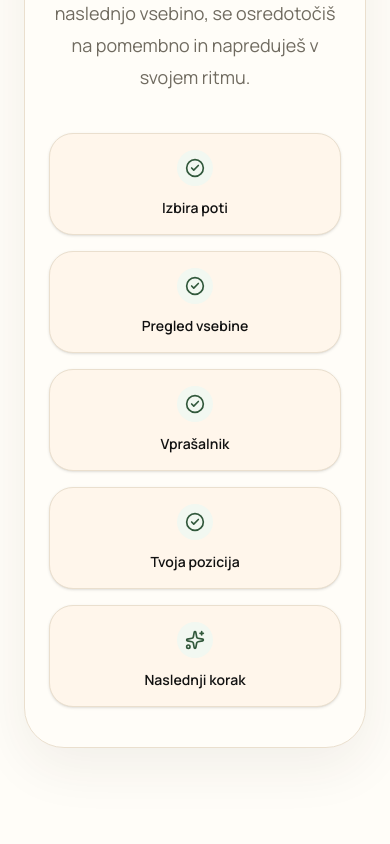
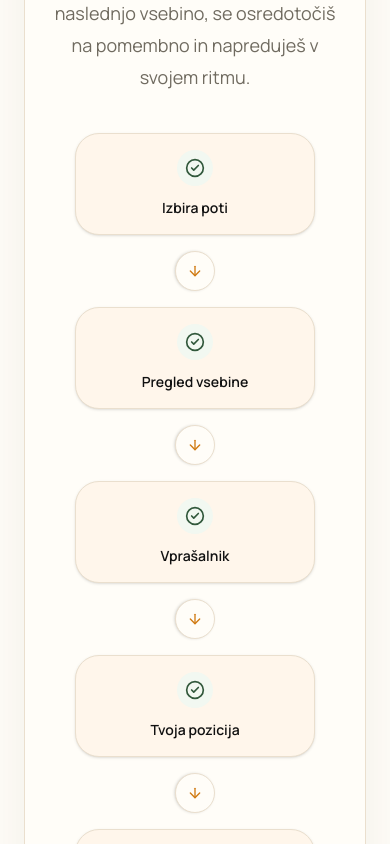
Before and after one commit to McTehno/Psi-Up, a React (Vite) app in the folder frontend/: page / in a window 390 px wide. Shown: the part 3540-4384 px from the top of the page. Built offline with nearby package versions, Linux system fonts and the light colour scheme; no server answers.

Commit message:
Posodobljen responsive prikaz home page

```diff
--- a/frontend/src/pages/HomePage/HomePage.tsx
+++ b/frontend/src/pages/HomePage/HomePage.tsx
@@ -60,7 +60,7 @@ function HomePage() {
 	}, [isSearchActive])
 
 	return (
-		<main className="relative isolate overflow-x-hidden bg-[#fffdf8] text-[#111111] lg:h-screen lg:snap-y lg:snap-mandatory lg:overflow-y-auto lg:scroll-smooth">
+		<main className="relative isolate min-h-screen overflow-x-hidden bg-[#fffdf8] text-[#111111] lg:h-screen lg:snap-y lg:snap-mandatory lg:overflow-y-auto lg:scroll-smooth">
 			<HomeBackground />
 
 			<div
--- a/frontend/src/pages/HomePage/components/HomeFlowSlide.tsx
+++ b/frontend/src/pages/HomePage/components/HomeFlowSlide.tsx
@@ -11,9 +11,9 @@ type HomeFlowSlideProps = {
 function HomeFlowSlide({ flowSteps }: HomeFlowSlideProps) {
 	return (
 		<section
-	id="digcomp"
-	className="flex py-16 lg:h-screen lg:snap-start lg:items-center lg:overflow-hidden lg:py-12"
->
+			id="digcomp"
+			className="flex py-16 lg:h-screen lg:snap-start lg:items-center lg:overflow-hidden lg:py-12"
+		>
 			<div className="w-full">
 				<div className="rounded-[2.5rem] border border-[#eadfce] bg-[#fffdf8] px-6 py-10 text-center shadow-[0_18px_55px_rgba(57,47,35,0.07)] sm:px-10 sm:py-12">
 					<div className="mx-auto max-w-3xl">
@@ -38,7 +38,7 @@ function HomeFlowSlide({ flowSteps }: HomeFlowSlideProps) {
 								key={step}
 								className="flex w-full flex-col items-center gap-4 lg:w-auto lg:flex-row"
 							>
-								<div className="flex min-h-[88px] w-full items-center justify-center rounded-[1.5rem] border border-[#eadfce] bg-[#fff6eb] px-5 py-4 shadow-sm lg:w-[165px]">
+								<div className="flex min-h-[88px] w-[240px] max-w-full items-center justify-center rounded-[1.5rem] border border-[#eadfce] bg-[#fff6eb] px-5 py-4 shadow-sm sm:w-[280px] lg:w-[165px]">
 									<div>
 										<span className="mx-auto flex h-9 w-9 items-center justify-center rounded-full bg-[#f2f8f1] text-[#31583b]">
 											{index === flowSteps.length - 1 ? (
@@ -55,7 +55,7 @@ function HomeFlowSlide({ flowSteps }: HomeFlowSlideProps) {
 								</div>
 
 								{index < flowSteps.length - 1 && (
-									<span className="hidden h-10 w-10 items-center justify-center rounded-full border border-[#eadfce] bg-[#fffdf8] text-[#d07a12] lg:flex">
+									<span className="flex h-10 w-10 rotate-90 items-center justify-center rounded-full border border-[#eadfce] bg-[#fffdf8] text-[#d07a12] shadow-sm lg:rotate-0">
 										<ArrowRightIcon className="h-4 w-4" />
 									</span>
 								)}
```
